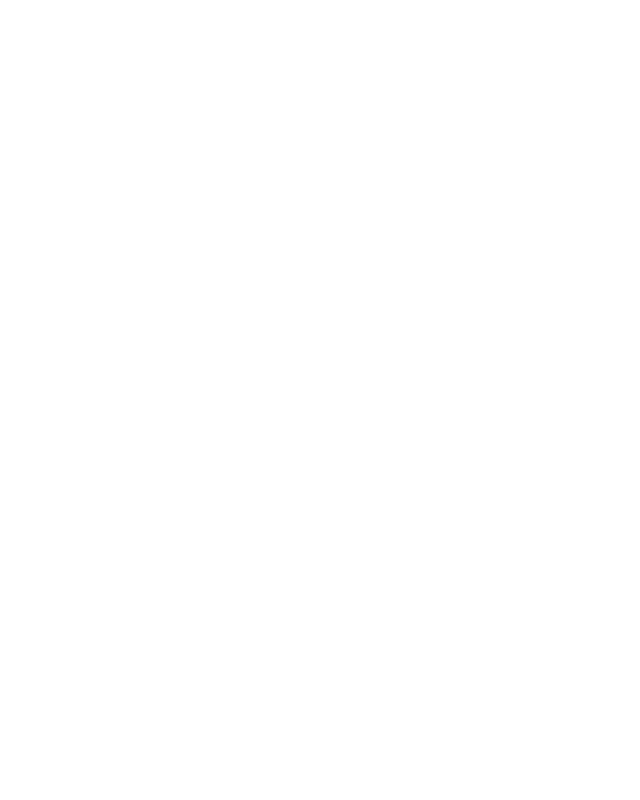
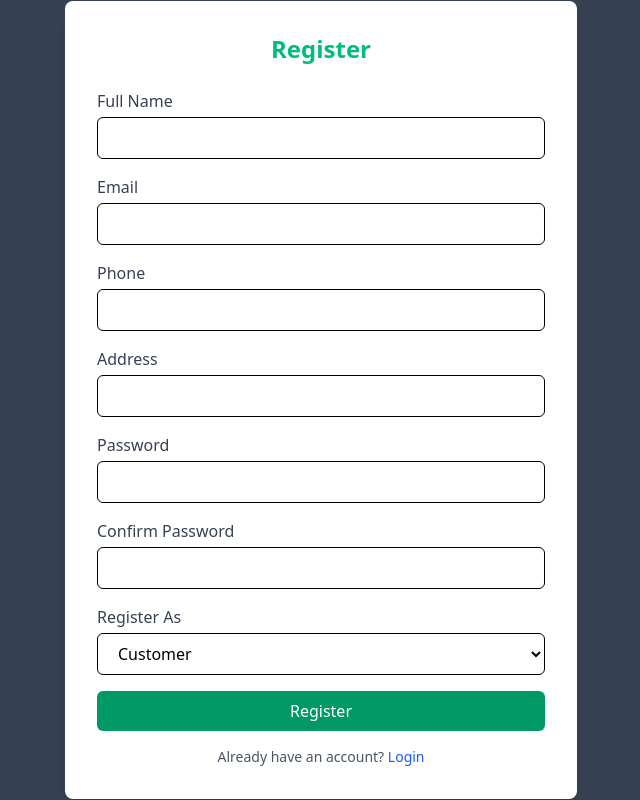
Before and after one commit to Mainul21/household_services, a React (Vite) app in the folder frontend/: page /register in a window 1280 px wide. Before the commit this address had no page. Shown: the whole page, without its empty margins (319-959 px from the left). Built offline with nearby package versions, Linux system fonts and the light colour scheme.

Commit message:
added login and register page...Backend needed

```diff
--- a/frontend/src/main.jsx
+++ b/frontend/src/main.jsx
@@ -4,12 +4,16 @@
 import App from "./App.jsx";
 import "./index.css";
 import Home from "./pages/Home.jsx";
+import Login from "./pages/Login.jsx";
+import Register from "./pages/Register.jsx";
 const root = document.getElementById("root");
 
 ReactDOM.createRoot(root).render(
   <BrowserRouter>
     <Routes>
       <Route path="/" element={<Home />} />
+      <Route path="login" element={<Login />} />
+      <Route path="register" element={<Register />} />
     </Routes>
   </BrowserRouter>
 );
--- /dev/null
+++ b/frontend/src/pages/Login.jsx
@@ -0,0 +1,66 @@
+import React, { useState } from "react";
+
+const Login = () => {
+  const [email, setEmail] = useState("");
+  const [password, setPassword] = useState("");
+
+  const handleSubmit = (e) => {
+    e.preventDefault();
+    // Add login logic here
+    console.log("Email:", email);
+    console.log("Password:", password);
+  };
+
+  return (
+    <div className="min-h-screen flex items-center justify-center bg-gray-700">
+      <div className="bg-white p-8 rounded-lg shadow-lg w-full max-w-md">
+        <h2 className="text-2xl font-bold text-center mb-6 text-emerald-500">Login</h2>
+        <form onSubmit={handleSubmit} className="space-y-4">
+          <div>
+            <label className="block text-gray-700 font-medium mb-1">
+              Email
+            </label>
+            <input
+              type="email"
+              className="w-full px-4 py-2 border rounded-md focus:outline-none focus:ring-2 focus:ring-blue-500"
+              placeholder="Enter your email"
+              value={email}
+              onChange={(e) => setEmail(e.target.value)}
+              required
+            />
+          </div>
+
+          <div>
+            <label className="block text-gray-700 font-medium mb-1">
+              Password
+            </label>
+            <input
+              type="password"
+              className="w-full px-4 py-2 border rounded-md focus:outline-none focus:ring-2 focus:ring-blue-500"
+              placeholder="Enter your password"
+              value={password}
+              onChange={(e) => setPassword(e.target.value)}
+              required
+            />
+          </div>
+
+          <button
+            type="submit"
+            className="w-full bg-emerald-600 text-white py-2 rounded-md hover:bg-blue-700 transition"
+          >
+            Login
+          </button>
+        </form>
+
+        <p className="mt-4 text-sm text-center text-gray-600">
+          Don't have an account?{" "}
+          <a href="/register" className="text-blue-600 hover:underline">
+            Register
+          </a>
+        </p>
+      </div>
+    </div>
+  );
+};
+
+export default Login;
--- /dev/null
+++ b/frontend/src/pages/Register.jsx
@@ -0,0 +1,139 @@
+import React, { useState } from "react";
+
+const Register = () => {
+  const [formData, setFormData] = useState({
+    fullName: "",
+    email: "",
+    phone: "",
+    address: "",
+    password: "",
+    confirmPassword: "",
+    userType: "customer", // or "employee"
+  });
+
+  const handleChange = (e) => {
+    setFormData({ ...formData, [e.target.name]: e.target.value });
+  };
+
+  const handleSubmit = (e) => {
+    e.preventDefault();
+    // Basic validation (add more as needed)
+    if (formData.password !== formData.confirmPassword) {
+      alert("Passwords do not match");
+      return;
+    }
+
+    console.log("Form Data:", formData);
+    // Submit logic here
+  };
+
+  return (
+    <div className="min-h-screen flex items-center justify-center bg-gray-700">
+      <div className="bg-white p-8 rounded-lg shadow-lg w-full max-w-lg">
+        <h2 className="text-2xl font-bold text-center mb-6 text-emerald-500">Register</h2>
+        <form onSubmit={handleSubmit} className="space-y-4">
+          <div>
+            <label className="block mb-1 font-medium text-gray-700">Full Name</label>
+            <input
+              type="text"
+              name="fullName"
+              value={formData.fullName}
+              onChange={handleChange}
+              required
+              className="w-full text-black px-4 py-2 border rounded-md focus:ring focus:ring-blue-400"
+            />
+          </div>
+
+          <div>
+            <label className="block mb-1 font-medium text-gray-700">Email</label>
+            <input
+              type="email"
+              name="email"
+              value={formData.email}
+              onChange={handleChange}
+              required
+              className="w-full text-black px-4 py-2 border rounded-md focus:ring focus:ring-blue-400"
+            />
+          </div>
+
+          <div>
+            <label className="block mb-1 font-medium text-gray-700">Phone</label>
+            <input
+              type="tel"
+              name="phone"
+              value={formData.phone}
+              onChange={handleChange}
+              required
+              className="w-full text-black px-4 py-2 border rounded-md focus:ring focus:ring-blue-400"
+            />
+          </div>
+
+          <div>
+            <label className="block mb-1 font-medium text-gray-700">Address</label>
+            <input
+              type="text"
+              name="address"
+              value={formData.address}
+              onChange={handleChange}
+              required
+              className="w-full text-black px-4 py-2 border rounded-md focus:ring focus:ring-blue-400"
+            />
+          </div>
+
+          <div>
+            <label className="block mb-1 font-medium text-gray-700">Password</label>
+            <input
+              type="password"
+              name="password"
+              value={formData.password}
+              onChange={handleChange}
+              required
+              className="w-full text-black px-4 py-2 border rounded-md focus:ring focus:ring-blue-400"
+            />
+          </div>
+
+          <div>
+            <label className="block mb-1 font-medium text-gray-700">Confirm Password</label>
+            <input
+              type="password"
+              name="confirmPassword"
+              value={formData.confirmPassword}
+              onChange={handleChange}
+              required
+              className="w-full text-black px-4 py-2 border rounded-md focus:ring focus:ring-blue-400"
+            />
+          </div>
+
+          <div>
+            <label className="block mb-1 font-medium text-gray-700">Register As</label>
+            <select
+              name="userType"
+              value={formData.userType}
+              onChange={handleChange}
+              className="w-full text-black px-4 py-2 border rounded-md focus:ring focus:ring-blue-400"
+            >
+              <option value="customer">Customer</option>
+              {/* <option value="employee">Employee</option> */}
+            </select>
+          </div>
+
+          <button
+            type="submit"
+            className="w-full bg-emerald-600 text-white py-2 rounded-md hover:bg-blue-700 transition"
+          >
+            Register
+          </button>
+        </form>
+
+        <p className="mt-4 text-sm text-center text-gray-600">
+          Already have an account?{" "}
+          <a href="/login" className="text-blue-600 hover:underline">
+            Login
+          </a>
+        </p>
+      </div>
+    </div>
+  );
+};
+
+export default Register;
```
